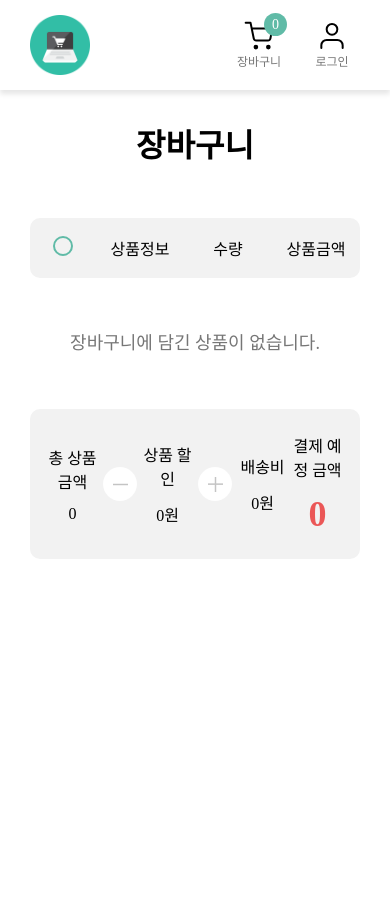
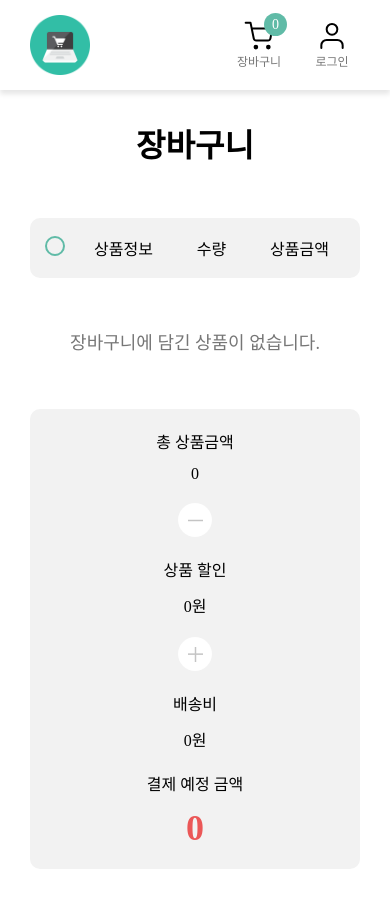
Before and after one commit to lch920503/shopping-mall, a React (Create React App) app: page /cart in a window 390 px wide. Shown: the top 908 px of the page. Before the commit the page ends 844 px from the top, so only its background shows below. Built offline with nearby package versions, Linux system fonts and the light colour scheme.

Commit message:
Change responsive style

```diff
--- a/src/components/cart/CartHeader.styles.js
+++ b/src/components/cart/CartHeader.styles.js
@@ -28,7 +28,7 @@ export const TopMenuInput = styled.input`
   }
 `;
 export const TopMenuText = styled.span`
-  disply: block;
+  display: block;
   width: 26.6667%;
   text-align: center;
 `;
@@ -41,4 +41,8 @@ export const TopMenuAll = styled.p`
 export const InputWrapper = styled.div`
   width: 20%;
   text-align: center;
+
+  @media screen and (max-width: 768px) {
+    width: 15%;
+  }
 `;
--- a/src/components/cart/CartItem.styles.js
+++ b/src/components/cart/CartItem.styles.js
@@ -10,6 +10,12 @@ export const CartProductContainer = styled.li`
   padding: 0 30px;
   display: flex;
   align-items: center;
+
+  @media screen and (max-width: 768px) {
+    flex-wrap: wrap;
+    height: 100%;
+    padding: 30px;
+  }
 `;
 export const InputWrapper = styled.div`
   width: 15%;
@@ -43,6 +49,15 @@ export const CartProductWrapper = styled.div`
   @media screen and (max-width: 1280px) {
     width: 50%;
   }
+
+  @media screen and (max-width: 768px) {
+    width: 90%;
+    margin-bottom: 20px;
+  }
+
+  @media screen and (max-width: 480px) {
+    flex-direction: column;
+  }
 `;
 export const CartProductImageWrapper = styled.div`
   flex-shrink: 0;
@@ -59,13 +74,18 @@ export const CartProductImage = styled.img`
   width: 100%;
   height: 100%;
   border-radius: 10px;
+  object-fit: cover;
 `;
 export const CartProductInfoWrapper = styled.div`
-  width: 150px;
   margin-left: 36px;
 
   @media screen and (max-width: 1024px) {
     margin-left: 18px;
+  }
+
+  @media screen and (max-width: 480px) {
+    margin-left: 0;
+    margin-top: 10px;
   }
 `;
 export const CartProductInfoSeller = styled.p`
@@ -93,6 +113,11 @@ export const CartProductCountWrapper = styled.div`
   @media screen and (max-width: 1280px) {
     width: 20%;
   }
+
+  @media screen and (max-width: 768px) {
+    width: calc(50% - 15px);
+    margin-right: 15px;
+  }
 `;
 export const CartProductCountBox = styled.div`
   display: flex;
@@ -107,6 +132,10 @@ export const CartProductCountBox = styled.div`
 
   @media screen and (max-width: 1024px) {
     width: 90px;
+  }
+
+  @media screen and (max-width: 768px) {
+    width: 100%;
   }
 `;
 export const MinusButton = styled.button`
@@ -133,6 +162,11 @@ export const CartProductPriceWrapper = styled.div`
   @media screen and (max-width: 1280px) {
     width: 20%;
   }
+
+  @media screen and (max-width: 768px) {
+    align-items: flex-start;
+    width: 50%;
+  }
 `;
 export const TotalPrice = styled.p`
   font-size: 18px;
@@ -150,6 +184,11 @@ export const SubmitButton = styled.button`
   @media screen and (max-width: 1024px) {
     width: 100px;
     font-size: 14px;
+  }
+
+  @media screen and (max-width: 768px) {
+    width: 100%;
+    height: 45px;
   }
 `;
 export const ProductRemoveWrapper = styled.div`
--- a/src/components/cart/CartTotalAmount.styles.js
+++ b/src/components/cart/CartTotalAmount.styles.js
@@ -9,6 +9,13 @@ export const TotalAmountContainer = styled.div`
   margin: 0 auto;
   margin-top: 35px;
   align-items: center;
+
+  @media screen and (max-width: 768px) {
+    flex-direction: column;
+    height: 100%;
+    padding: 20px 15px;
+    row-gap: 20px;
+  }
 `;
 
 export const TotalPriceWrapper = styled.div`
@@ -17,6 +24,9 @@ export const TotalPriceWrapper = styled.div`
 
   @media screen and (max-width: 1024px) {
     width: calc((100% - 20px) / 4);
+  }
+  @media screen and (max-width: 768px) {
+    width: 100%;
   }
 `;
 export const TotalPriceText = styled.p`
@@ -46,6 +56,9 @@ export const DiscountPriceWrapper = styled.div`
   @media screen and (max-width: 1024px) {
     width: calc((100% - 20px) / 4);
   }
+  @media screen and (max-width: 768px) {
+    width: 100%;
+  }
 `;
 export const DiscountPriceText = styled.p`
   margin-bottom: 12px;
@@ -74,6 +87,9 @@ export const DeliveryPriceWrapper = styled.div`
   @media screen and (max-width: 1024px) {
     width: calc((100% - 20px) / 4);
   }
+  @media screen and (max-width: 768px) {
+    width: 100%;
+  }
 `;
 export const DeliveryPriceText = styled.p`
   margin-bottom: 12px;
@@ -86,6 +102,9 @@ export const PaymentWrapper = styled.div`
   @media screen and (max-width: 1024px) {
     width: calc((100% - 20px) / 4);
   }
+  @media screen and (max-width: 768px) {
+    width: 100%;
+  }
 `;
 export const PaymentText = styled.p`
   margin-bottom: 12px;
--- a/src/components/product/ProductDetail.styles.js
+++ b/src/components/product/ProductDetail.styles.js
@@ -214,7 +214,7 @@ export const ButtonWrapper = styled.div`
     height: 60px;
 
     @media screen and (max-width: 768px) {
-      height: 40px;
+      height: 45px;
     }
   }
 `;
```
